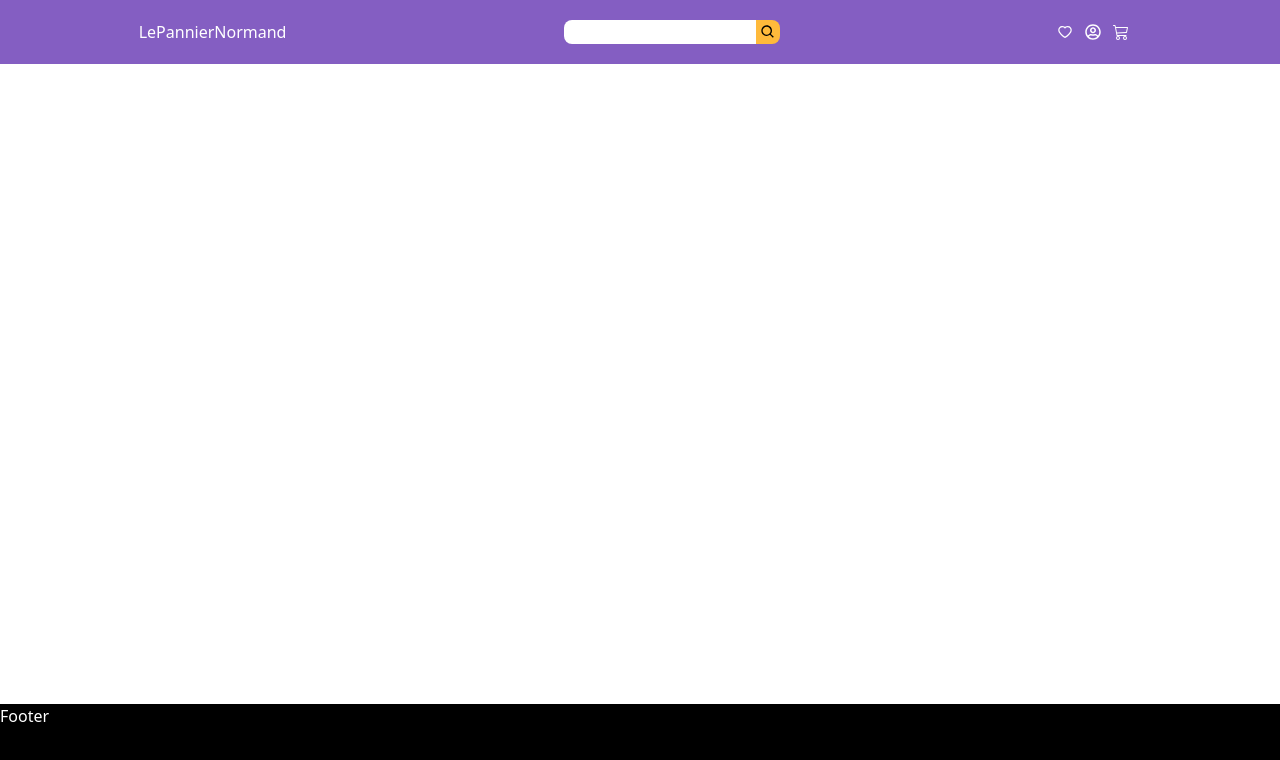
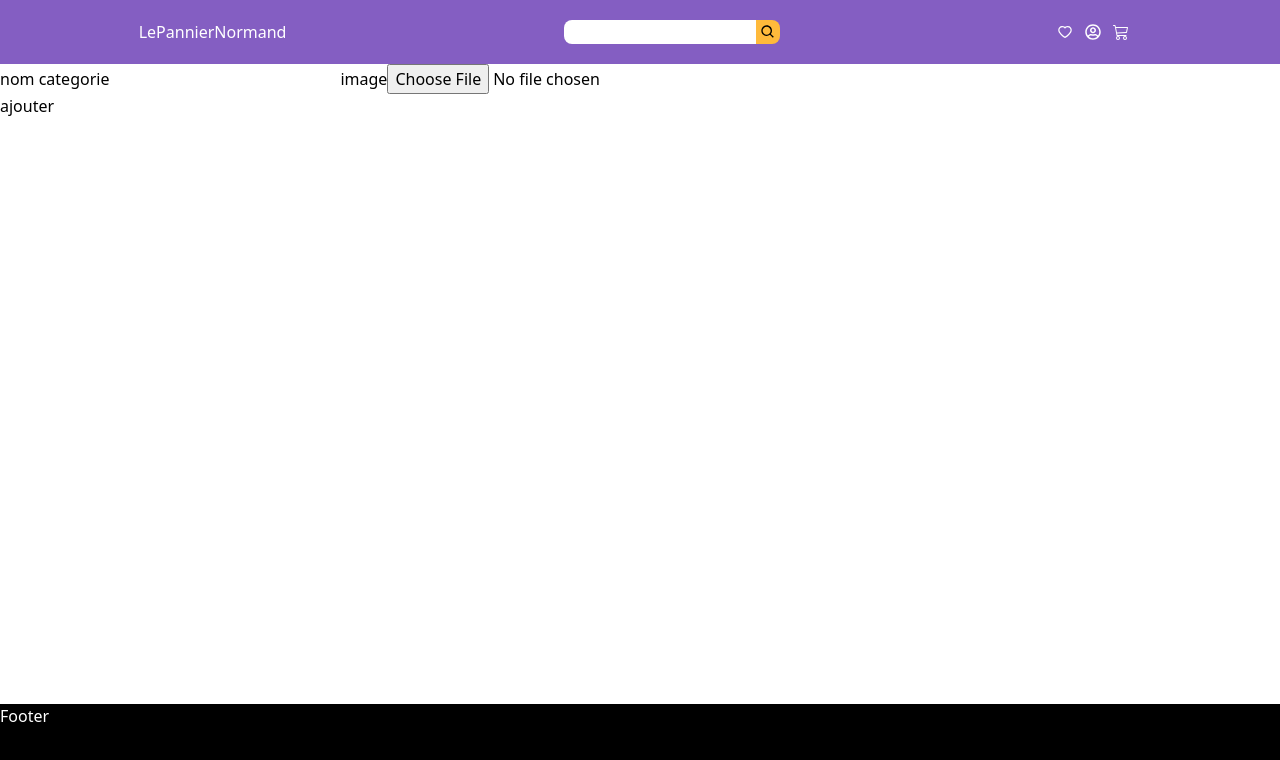
Before and after one commit to Hug-prog/lepaniernormand, a React (Create React App) app: page /add in a window 1280 px wide. Shown: the top 760 px of the page. Built offline with nearby package versions, Linux system fonts and the light colour scheme.

Commit message:
img categ & from categ V1

```diff
--- a/src/api/Category.js
+++ b/src/api/Category.js
@@ -1,5 +1,6 @@
+import axios from "axios";
 import { API } from ".";
-import { GET_CATEGORIES } from "../constants/categories";
+import { ADD_CATEGORY, GET_CATEGORIES } from "../constants/categories";
 import { GET_PRODUCTSBYCATEGORIESID } from "../constants/products";
 
 export const getCategories = () => {
@@ -20,10 +21,16 @@ export const getProductByCategoryId = id => {
   };
 };
 
-/*export const getCategoryById = (id) => {
-  API.get("/api/categories" + id)
-    .then((res) => console.log(res.data))
-    .catch((err) => console.log(err));
-};*/
-
-//export const addCategory = (category,role) =>{}
+export const addCategory = category => {
+  return dispatch => {
+    axios(process.env.REACT_APP_API_URL + "categories", {
+      method: "post",
+      data: category,
+      headers: {
+        "Content-type": "multipart/form-data",
+      },
+    })
+      .then(res => dispatch({ type: ADD_CATEGORY, payload: res.data }))
+      .catch(err => console.log(err));
+  };
+};
--- a/src/components/Category/CategoryCard.js
+++ b/src/components/Category/CategoryCard.js
@@ -5,7 +5,15 @@ export default function CategoryCard({ category }) {
   return (
     <div className="w-32 h-32 bg-slate-100 mt-4 m-auto rounded ">
       <Link to={"/categories"} state={category.id}>
-        <div className="w-full h-2/3 m-auto bg-slate-800 rounded"></div>
+        <div
+          className="w-full h-2/3 m-auto rounded"
+          style={{
+            backgroundImage: `url(http://127.0.0.1:8000/uploads/categorie/${category.image})`,
+            backgroundRepeat: "no-repeat",
+            backgroundPosition: "center",
+            backgroundSize: "cover",
+          }}
+        ></div>
         <h1 className=" text-center ">{category.libelle}</h1>
       </Link>
     </div>
--- /dev/null
+++ b/src/components/Category/FormCateg.js
@@ -0,0 +1,46 @@
+import React, { useState } from "react";
+import { useDispatch } from "react-redux";
+import { addCategory } from "../../api/Category";
+
+export default function FormCateg() {
+  const [libelle, setLibelle] = useState("");
+  const [image, setImage] = useState("");
+  const dispatch = useDispatch();
+
+  const handleImg = e => {
+    if (e.target.files && e.target.files[0]) {
+      let reader = new FileReader();
+      reader.onload = function (e) {
+        setImage(e.target.result);
+      };
+      reader.readAsDataURL(e.target.files[0]);
+    }
+  };
+
+  const handleSubmit = e => {
+    e.preventDefault();
+    const category = { libelle: libelle, image: image };
+    dispatch(addCategory(category));
+  };
+
+  return (
+    <div>
+      <form onSubmit={e => handleSubmit(e)}>
+        <label>nom categorie</label>
+        <input
+          onChange={e => {
+            setLibelle(e.target.value);
+          }}
+        />
+        <label>image</label>
+        <input
+          type={"file"}
+          onChange={e => handleImg(e)}
+          accept=".jpg,.jpeg,.png"
+        />
+        <div>{image ? <img src={image}></img> : ""}</div>
+        <button type="submit">ajouter</button>
+      </form>
+    </div>
+  );
+}
--- a/src/components/Product/ProductCard.js
+++ b/src/components/Product/ProductCard.js
@@ -17,6 +17,9 @@ export default function ProductCard({ product }) {
           className=" w-2/3 h-28 m-auto "
           style={{
             backgroundImage: `url(http://127.0.0.1:8000/uploads/product/${product.images[0]})`,
+            backgroundRepeat: "no-repeat",
+            backgroundPosition: "center",
+            backgroundSize: "cover",
           }}
         ></div>
         <p className="mt-4 ml-3">{product.libelle}</p>
--- a/src/constants/categories.js
+++ b/src/constants/categories.js
@@ -1 +1,2 @@
 export const GET_CATEGORIES = "GET_CATEGORIES";
+export const ADD_CATEGORY = "ADD_CATEGORY";
--- /dev/null
+++ b/src/pages/Add.js
@@ -0,0 +1,10 @@
+import React from "react";
+import FormCateg from "../components/Category/FormCateg";
+
+export default function Add() {
+  return (
+    <div>
+      <FormCateg />
+    </div>
+  );
+}
--- a/src/pages/Home.js
+++ b/src/pages/Home.js
@@ -21,7 +21,9 @@ export default function Home() {
       <ul className="flex flex-wrap justify-center items-center">
         {categories.map((category, i) => (
           <li className="mr-5" key={i}>
-            <Link to={"/"}>{category.libelle}</Link>
+            <Link to={"/categories"} state={category.id}>
+              {category.libelle}
+            </Link>
           </li>
         ))}
       </ul>
--- a/src/pages/Product.js
+++ b/src/pages/Product.js
@@ -26,10 +26,11 @@ export default function Product() {
             className="w-48 h-48 bg-white m-auto sm:m-0"
             style={{
               backgroundImage: `url(http://127.0.0.1:8000/uploads/product/${product.images[0]})`,
+              backgroundRepeat: "no-repeat",
+              backgroundPosition: "center",
+              backgroundSize: "cover",
             }}
-          >
-            img
-          </div>
+          ></div>
           <div className="sm:w-1 sm:h-48 bg-white sm:ml-5"></div>
           <div className="mt-3">
             <h1 className="ml-3 font-bold">Information Produit</h1>
--- a/src/reducers/categoriesReducer.js
+++ b/src/reducers/categoriesReducer.js
@@ -1,10 +1,13 @@
-import { GET_CATEGORIES } from "../constants/categories";
+import { GET_CATEGORIES, ADD_CATEGORY } from "../constants/categories";
 
 export default function categoriesReducer(categories = [], action) {
   switch (action.type) {
     case GET_CATEGORIES:
       categories = action.payload;
       return categories;
+    case ADD_CATEGORY:
+      categories = [...categories, action.payload];
+      return categories;
     default:
       return categories;
   }
--- a/src/router/Router.js
+++ b/src/router/Router.js
@@ -1,5 +1,6 @@
 import React from "react";
 import { Routes, Route } from "react-router-dom";
+import Add from "../pages/Add";
 import Cart from "../pages/Cart";
 import Categories from "../pages/Categories";
 import Home from "../pages/Home";
@@ -12,6 +13,7 @@ export default function Router() {
       <Route path="/categories" element={<Categories />}></Route>
       <Route path="/product" element={<Product />}></Route>
       <Route path="cart" element={<Cart />} />
+      <Route path="/add" element={<Add />} />
     </Routes>
   );
 }
```
